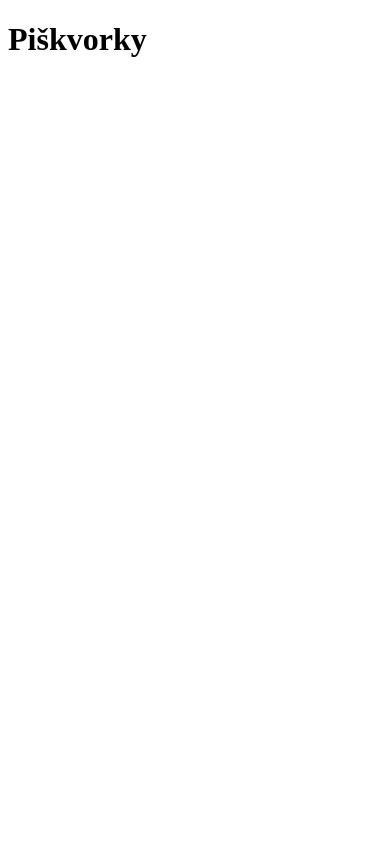
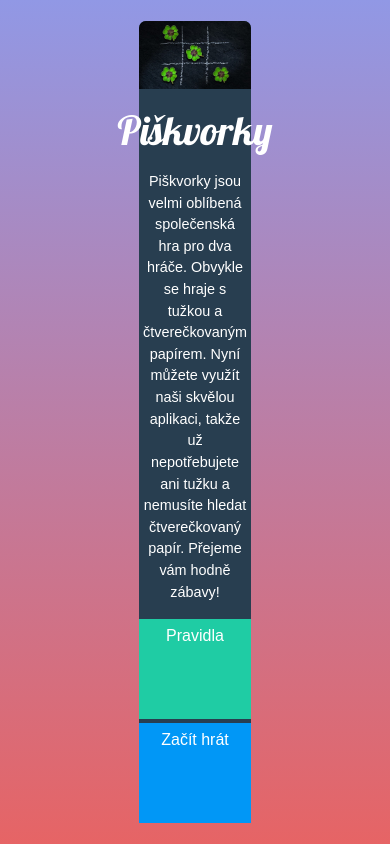
Before and after one commit to DenisaPolesna/piskvorky, a plain HTML site: page index.html in a window 390 px wide. Drawn offline with Linux system fonts and the light colour scheme.

Commit message:
Intro page created
First homework - Tic Tac Toe intro page - non-responsive.

```diff
--- a/index.html
+++ b/index.html
@@ -4,8 +4,38 @@
     <meta charset="UTF-8" />
     <meta name="viewport" content="width=device-width, initial-scale=1.0" />
     <title>Piškvorky</title>
+    <link rel="preconnect" href="https://fonts.googleapis.com" />
+    <link rel="preconnect" href="https://fonts.gstatic.com" crossorigin />
+    <link
+      href="https://fonts.googleapis.com/css2?family=Lobster&display=swap"
+      rel="stylesheet"
+    />
+    <link rel="stylesheet" href="style.css" />
   </head>
   <body>
-    <h1>Piškvorky</h1>
+    <div class="intro-card">
+      <img
+        src="uvodni.jpg"
+        alt="Tic Tac Toe played with four leaf clovers."
+        class="intro-card__img"
+      />
+      <h1 class="intro-card__title">Piškvorky</h1>
+      <p class="intro-card__info">
+        Piškvorky jsou velmi oblíbená společenská hra pro dva hráče. Obvykle se
+        hraje s tužkou a čtverečkovaným papírem. Nyní můžete využít naši skvělou
+        aplikaci, takže už nepotřebujete ani tužku a nemusíte hledat
+        čtverečkovaný papír. Přejeme vám hodně zábavy!
+      </p>
+      <div class="intro-card__btns">
+        <a
+          href="https://czechitas-podklady.cz/Piskvorky-pravidla/"
+          class="intro-card__btn intro-card__btn--play"
+          >Pravidla</a
+        >
+        <a href="#" class="intro-card__btn intro-card__btn--rules"
+          >Začít hrát</a
+        >
+      </div>
+    </div>
   </body>
 </html>
--- /dev/null
+++ b/style.css
@@ -0,0 +1,80 @@
+* {
+  box-sizing: border-box;
+  margin: 0;
+}
+
+body {
+  display: flex;
+  flex-wrap: wrap;
+  align-content: center;
+  justify-content: center;
+  height: 100vh;
+  background: linear-gradient(#9198e5, #e66465);
+  color: #ffffff;
+}
+
+.intro-card {
+  display: flex;
+  flex-direction: column;
+  align-items: center;
+  height: 95%;
+  width: calc(100% / 3.5);
+  background-color: #283e50;
+  border-radius: 7px 7px 0 0;
+}
+
+.intro-card__img {
+  width: 100%;
+  border-radius: 7px 7px 0 0;
+}
+
+.intro-card__title {
+  font-family: "Lobster", sans-serif;
+  font-size: 2.5rem;
+  font-style: normal;
+  font-weight: 400;
+  padding: 1rem;
+}
+
+.intro-card__info {
+  font-family: Arial, Helvetica, sans-serif;
+  font-size: 0.9rem;
+  line-height: 1.5;
+  text-align: center;
+  padding: 0 1rem 1rem 1rem;
+}
+
+.intro-card__btns {
+  display: flex;
+  flex-direction: column;
+  justify-content: space-between;
+  height: 100%;
+  width: 100%;
+  font-family: Arial, sans-serif;
+}
+
+.intro-card__btn {
+  /* Half of parent space for a button plus space between them. */
+  height: calc((100% / 2) - 1%);
+  width: 100%;
+  padding: 0.5rem 0 0.5rem 0;
+  color: #ffffff;
+  text-align: center;
+  text-decoration: none;
+}
+
+.intro-card__btn--play {
+  background-color: #1fcca4;
+}
+
+.intro-card__btn--play:hover {
+  background-color: #1cbb96;
+}
+
+.intro-card__btn--rules {
+  background-color: #0197f6;
+}
+
+.intro-card__btn--rules:hover {
+  background-color: #0090e9;
+}
```
Also changed, not shown: uvodni.jpg (added).
